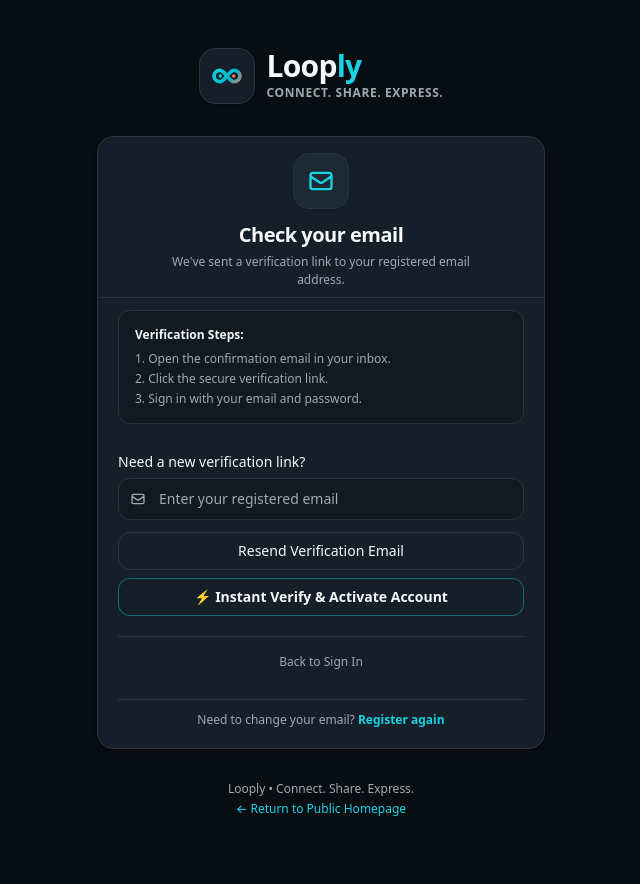
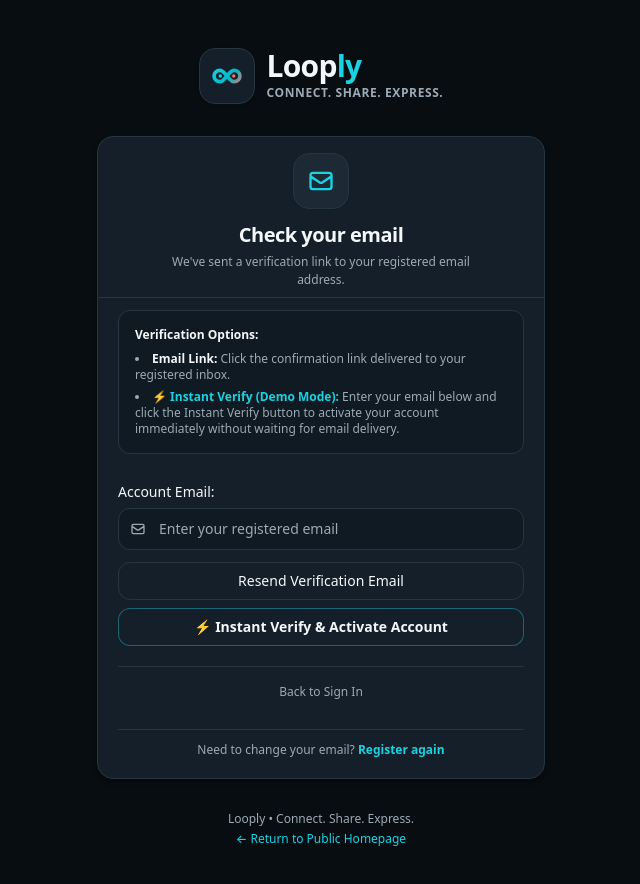
Before and after one commit to Someone-erroor/Social_media_web_application, a Next.js app in the folder client/: page /verify-email in a window 1280 px wide. Shown: the top 884 px of the page, without its empty margins (319-959 px from the left). Built offline with nearby package versions, Linux system fonts and the light colour scheme; no server answers.

Commit message:
docs: document multi-transport email verification and enhance evaluator UX

```diff
--- a/client/app/(auth)/verify-email/page.js
+++ b/client/app/(auth)/verify-email/page.js
@@ -14,6 +14,7 @@ import { ROUTES } from '@/lib/routes';
 function VerifyEmailContent() {
   const searchParams = useSearchParams();
   const token = searchParams.get('token');
+  const emailParam = searchParams.get('email') || '';
 
   const [verifying, setVerifying] = useState(Boolean(token));
   const [verified, setVerified] = useState(false);
@@ -21,7 +22,7 @@ function VerifyEmailContent() {
   const [successMessage, setSuccessMessage] = useState('');
 
   // Resend state
-  const [resendEmail, setResendEmail] = useState('');
+  const [resendEmail, setResendEmail] = useState(emailParam);
   const [resending, setResending] = useState(false);
   const [instantVerifying, setInstantVerifying] = useState(false);
   const [resendStatus, setResendStatus] = useState('');
@@ -140,6 +141,9 @@ function VerifyEmailContent() {
           <div className="p-4 rounded-xl bg-[#FF5C70]/10 border border-[#FF5C70]/30 text-xs text-[#FF5C70] text-left space-y-1">
             <p className="font-semibold">Verification Failed</p>
             <p>{errorMessage}</p>
+            <p className="text-[#9BAAB4] pt-1">
+              💡 <em>You can still activate your account immediately by entering your email below and clicking <strong>Instant Verify</strong>.</em>
+            </p>
           </div>
         )}
 
@@ -155,28 +159,29 @@ function VerifyEmailContent() {
             href={ROUTES.PUBLIC.LOGIN}
             variant="primary"
             size="lg"
-            className="w-full shadow-md shadow-[#19D3E3]/20"
+            className="w-full shadow-md shadow-[#19D3E3]/20 font-bold"
           >
-            Sign In to Looply
+            Sign In to Looply &rarr;
           </Button>
         ) : (
           <>
             {/* Informational Instructions */}
-            {!token && (
-              <div className="p-4 rounded-xl bg-[#101A22] border border-[#263640] text-xs text-[#9BAAB4] text-left space-y-2">
-                <p className="font-semibold text-[#F4F8FA]">Verification Steps:</p>
-                <ol className="list-decimal list-inside space-y-1 text-[#9BAAB4]">
-                  <li>Open the confirmation email in your inbox.</li>
-                  <li>Click the secure verification link.</li>
-                  <li>Sign in with your email and password.</li>
-                </ol>
-              </div>
-            )}
+            <div className="p-4 rounded-xl bg-[#101A22] border border-[#263640] text-xs text-[#9BAAB4] text-left space-y-2">
+              <p className="font-semibold text-[#F4F8FA]">Verification Options:</p>
+              <ul className="list-disc list-inside space-y-1.5 text-[#9BAAB4]">
+                <li>
+                  <strong className="text-[#F4F8FA]">Email Link:</strong> Click the confirmation link delivered to your registered inbox.
+                </li>
+                <li>
+                  <strong className="text-[#19D3E3]">⚡ Instant Verify (Demo Mode):</strong> Enter your email below and click the Instant Verify button to activate your account immediately without waiting for email delivery.
+                </li>
+              </ul>
+            </div>
 
             {/* Resend Verification Form */}
             {showResendForm && (
               <form onSubmit={handleResend} className="pt-2 text-left space-y-3">
-                <FormField id="resend-email" label="Need a new verification link?">
+                <FormField id="resend-email" label="Account Email:">
                   <Input
                     id="resend-email"
                     type="email"
--- a/client/components/forms/RegisterForm.js
+++ b/client/components/forms/RegisterForm.js
@@ -159,13 +159,13 @@ export default function RegisterForm() {
               </div>
               <div className="pt-2">
                 <Button
-                  href={ROUTES.PUBLIC.VERIFY_EMAIL}
+                  href={`${ROUTES.PUBLIC.VERIFY_EMAIL}?email=${encodeURIComponent(registeredState.email)}`}
                   variant="primary"
                   size="md"
                   data-testid="continue-to-login-btn"
-                  className="w-full sm:w-auto"
+                  className="w-full sm:w-auto font-bold"
                 >
-                  Continue to Email Verification
+                  Continue to Email Verification &rarr;
                 </Button>
               </div>
             </div>
```
Also changed, not shown: 1 other file (tests, documents, lock files or other folders).
